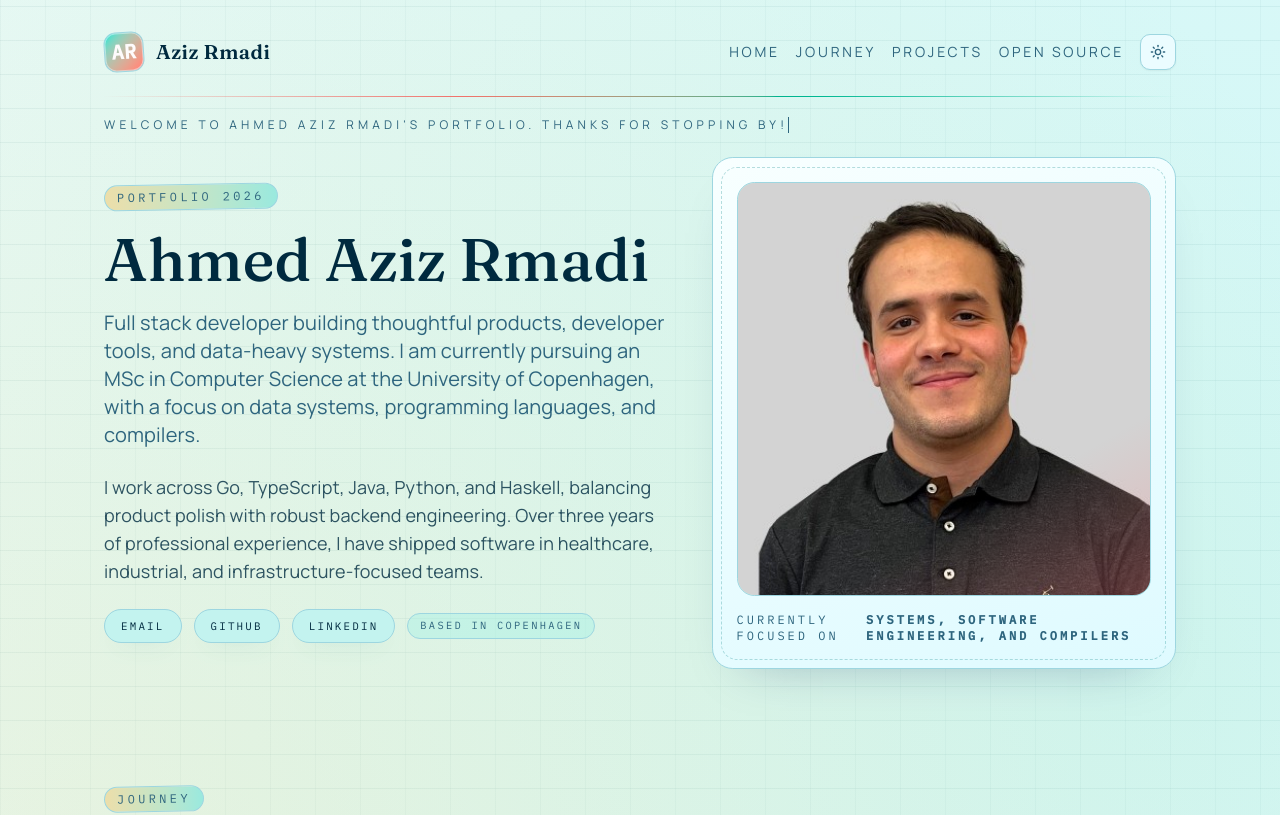
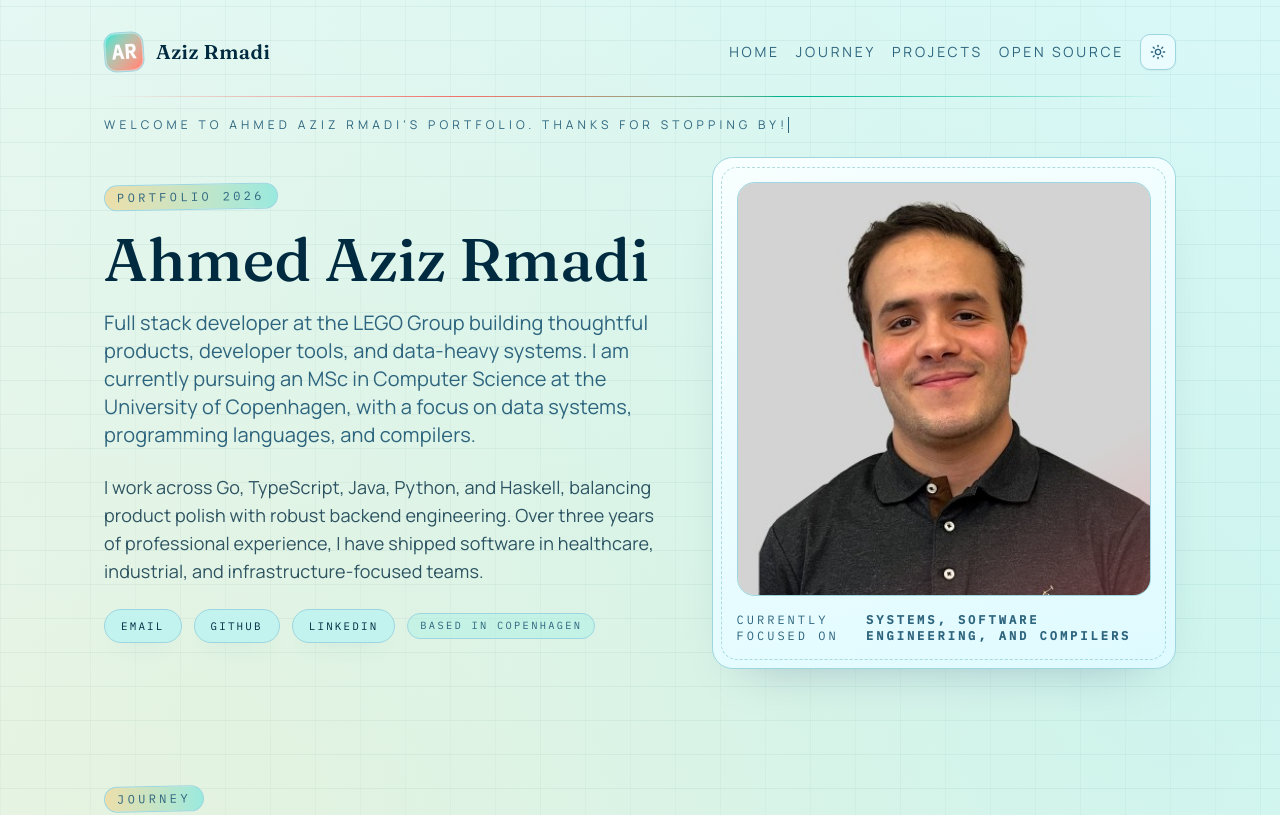
Before and after one commit to armadi1809/portfolio, a React (Vite) app: page / in a window 1280 px wide. Shown: the top 815 px of the page. Built offline with nearby package versions, Linux system fonts and the light colour scheme; a web font is replaced by a local one.

Commit message:
added the lego group to the intro

```diff
--- a/src/components/hero.tsx
+++ b/src/components/hero.tsx
@@ -8,10 +8,10 @@ export default function Hero() {
             Ahmed Aziz Rmadi
           </h1>
           <p className="text-lg md:text-xl text-muted-foreground">
-            Full stack developer building thoughtful products, developer tools,
-            and data-heavy systems. I am currently pursuing an MSc in Computer
-            Science at the University of Copenhagen, with a focus on data
-            systems, programming languages, and compilers.
+            Full stack developer at the LEGO Group building thoughtful products,
+            developer tools, and data-heavy systems. I am currently pursuing an
+            MSc in Computer Science at the University of Copenhagen, with a
+            focus on data systems, programming languages, and compilers.
           </p>
         </div>
         <p className="text-base md:text-lg text-foreground/80">
```
